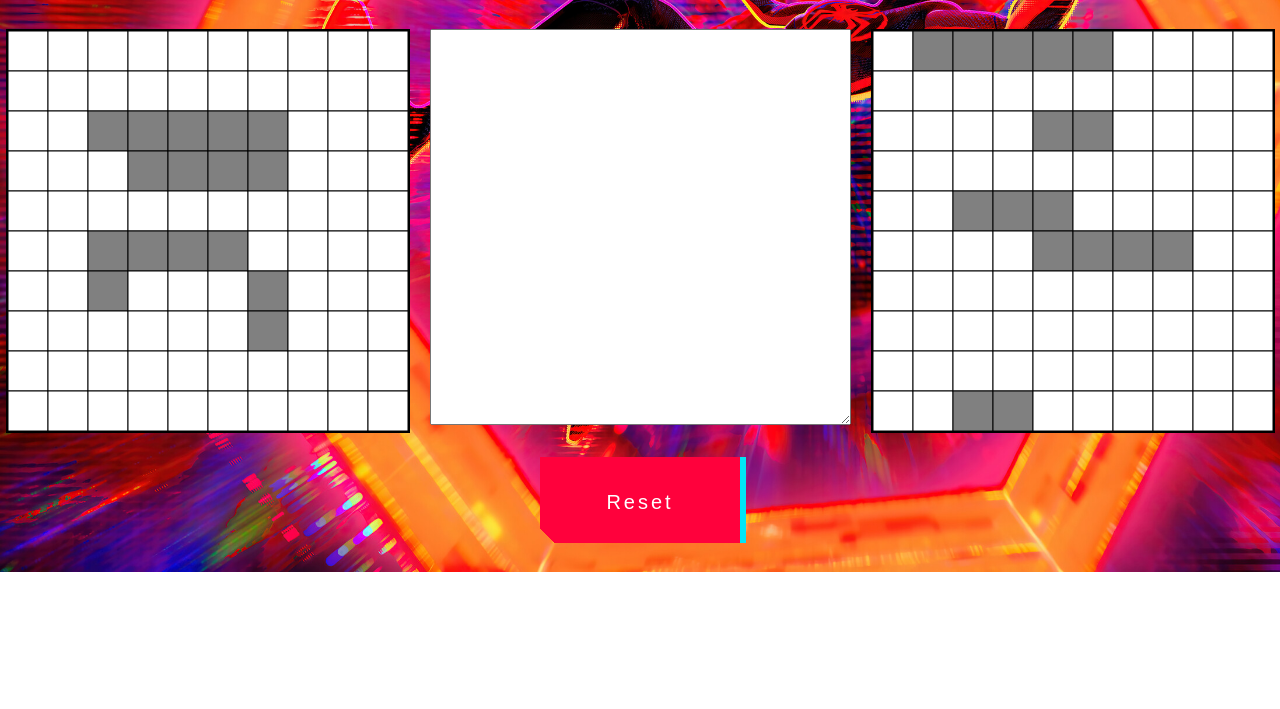
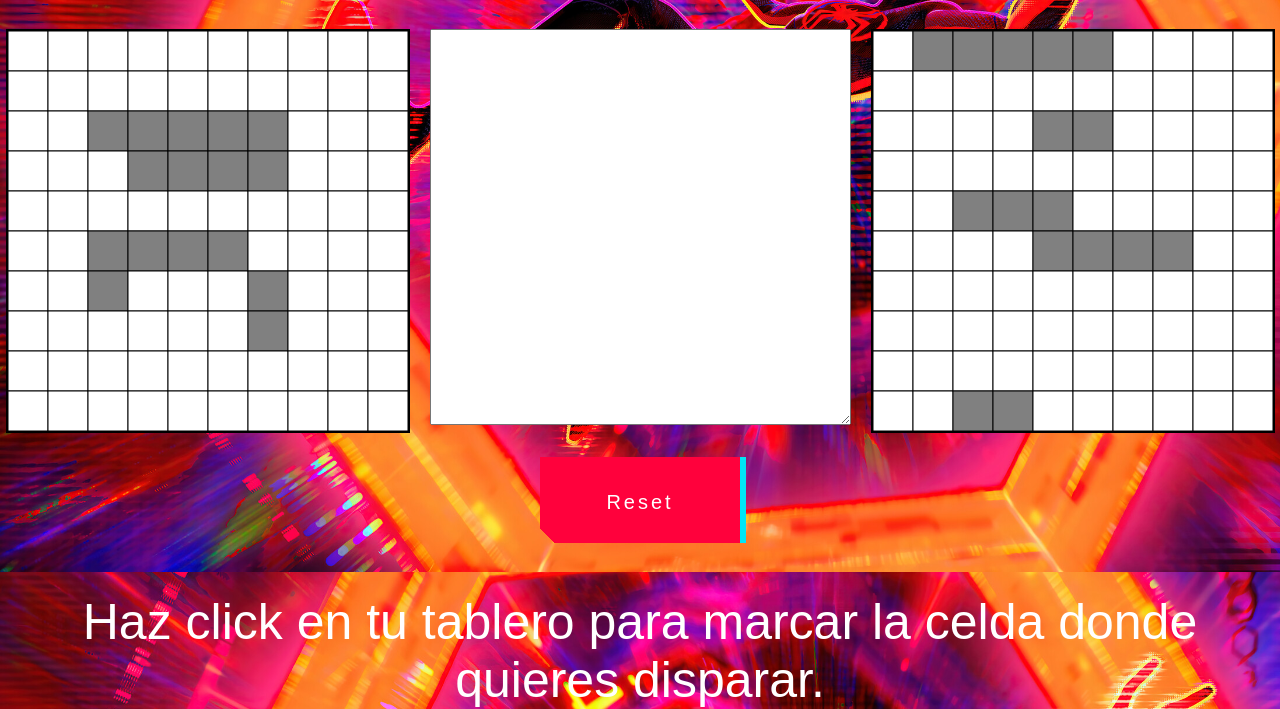
Before and after one commit to rnicolasp/javascript, a plain HTML site: page testFlota.html in a window 1280 px wide. Shown: the part 268-977 px from the top of the page. Before the commit the page ends 840 px from the top, so only its background shows below. Drawn offline with Linux system fonts and the light colour scheme.

Commit message:
correcion de last minute

```diff
--- a/testFlota.html
+++ b/testFlota.html
@@ -30,6 +30,7 @@
 
     </div>
     <button class="button-49" id="resetButton">Reset</button>
+    <p>Haz click en tu tablero para marcar la celda donde quieres disparar.</p>
     <script src="hundir_la_flota.js"></script>
 </body>
 
```
